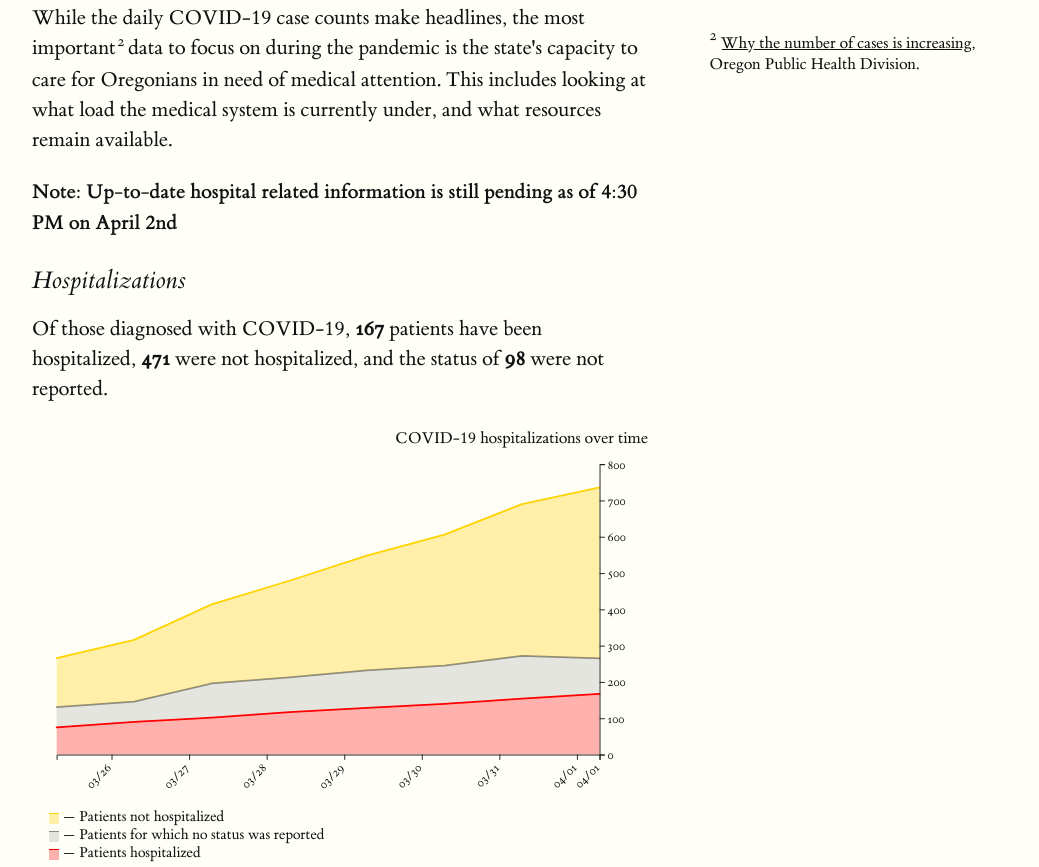
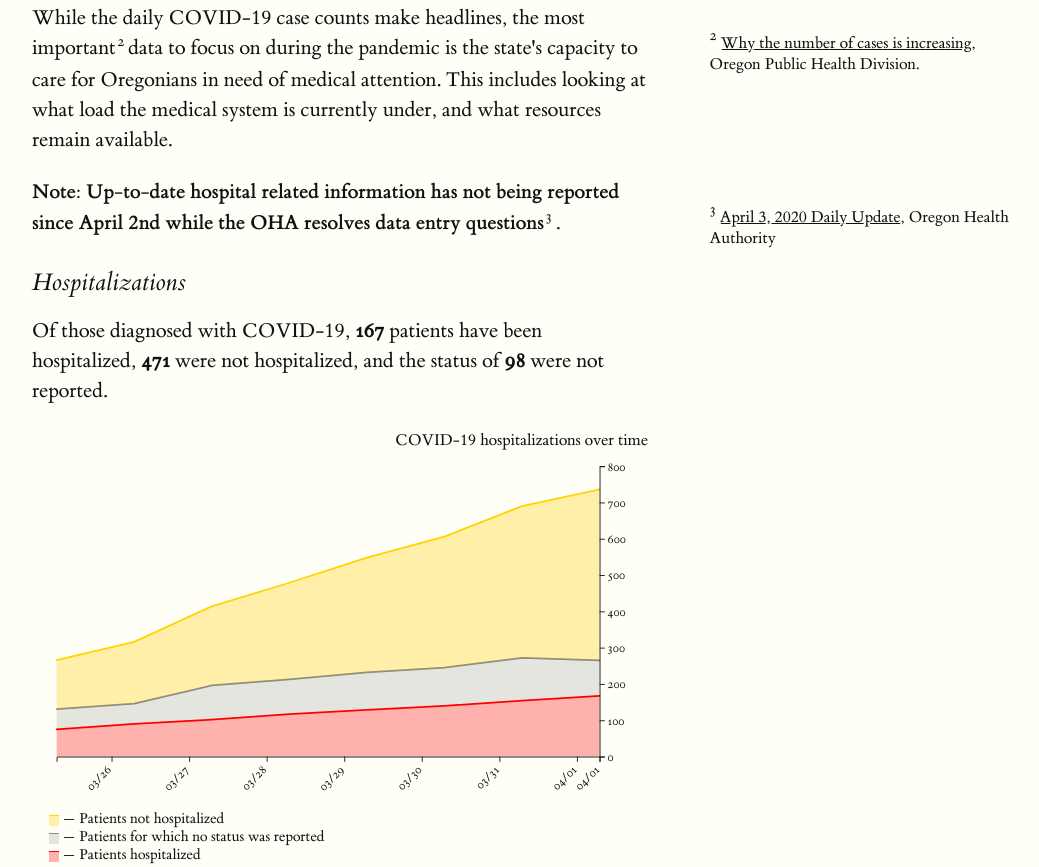
Before and after one commit to mattbaker/oregon-covid, a website: page index.html in a window 1280 px wide. Shown: the part 780-1647 px from the top of the page, without its empty margins (48-1087 px from the left). Drawn offline with nearby package versions, Linux system fonts and the light colour scheme.

Commit message:
Update reports and add note on pending hospital data

```diff
--- a/index.html
+++ b/index.html
@@ -56,7 +56,10 @@ window.NREUM||(NREUM={}),__nr_require=function(t,e,n){function r(n){if(!e[n]){va
         </p>
 
         <p>
-          <strong>Note: Up-to-date hospital related information is still pending as of 4:30 PM on April 2nd</strong>
+          <strong>Note: Up-to-date hospital related information has not being reported since April 2nd while the OHA resolves data entry questions</strong><label for="missing-hospital-data" class="margin-toggle sidenote-number"></label>
+            <input type="checkbox" id="missing-hospital-data" class="margin-toggle" />
+            <span class="sidenote">
+              <a href="https://govsite-assets.s3.amazonaws.com/9BrRkUvtT8aMSfPNGWf7_Oregon-COVID-19-Update-04-03-2020-FINAL.pdf">April 3, 2020 Daily Update</a>, Oregon Health Authority</span>.
         </p>
 
         <h3>Hospitalizations</h3>
--- a/reports.csv
+++ b/reports.csv
@@ -34,3 +34,4 @@ date,positive,negative,deaths
 2020-03-31T00:00-07:00,690,13136,18
 2020-04-01T00:00-07:00,736,14132,19
 2020-04-02T00:00-07:00,826,15259,21
+2020-04-03T00:00-07:00,899,16535,22
```
